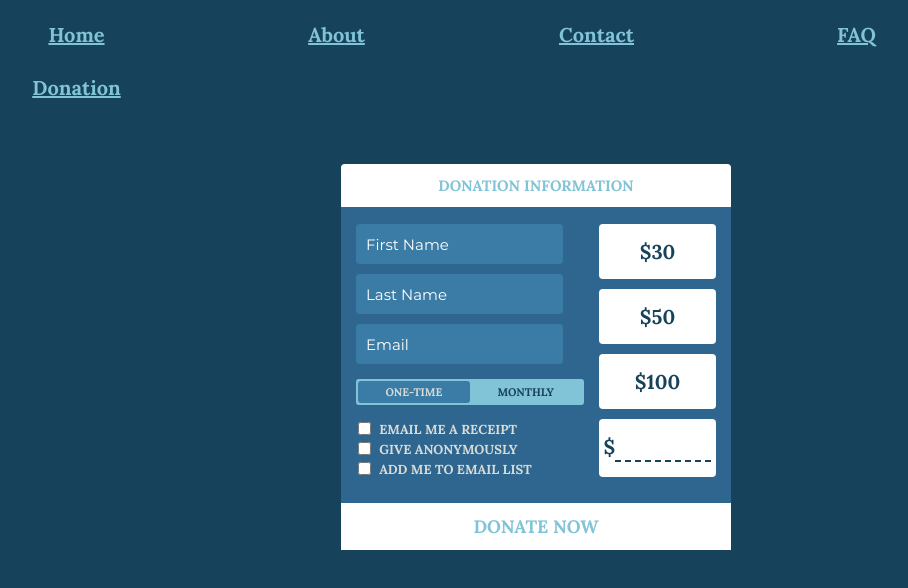
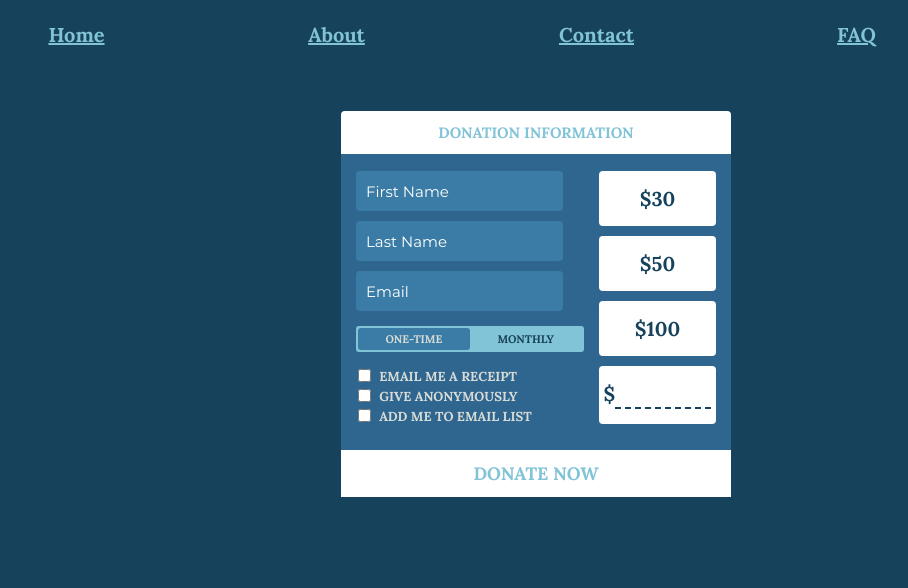
Before and after one commit to csueing818/donationform-1, a plain HTML site: page index.html in a window 1280 px wide. Shown: the whole page, without its empty margins (104-1012 px from the left). Drawn offline with nearby package versions, Linux system fonts and the light colour scheme; some icons are missing.

Commit message:
Add files via upload

```diff
--- a/index.html
+++ b/index.html
@@ -19,9 +19,6 @@
 </li>
 <li class="nav-link">
         <a href="https://chilichellie.github.io/capstone-FAQ/">FAQ</a>
-</li>
-<li class="nav-link">
-    <a href="https://csueing818.github.io/donation-form/">Donation</a>
 </li>
     </ul>
     </nav>
```
